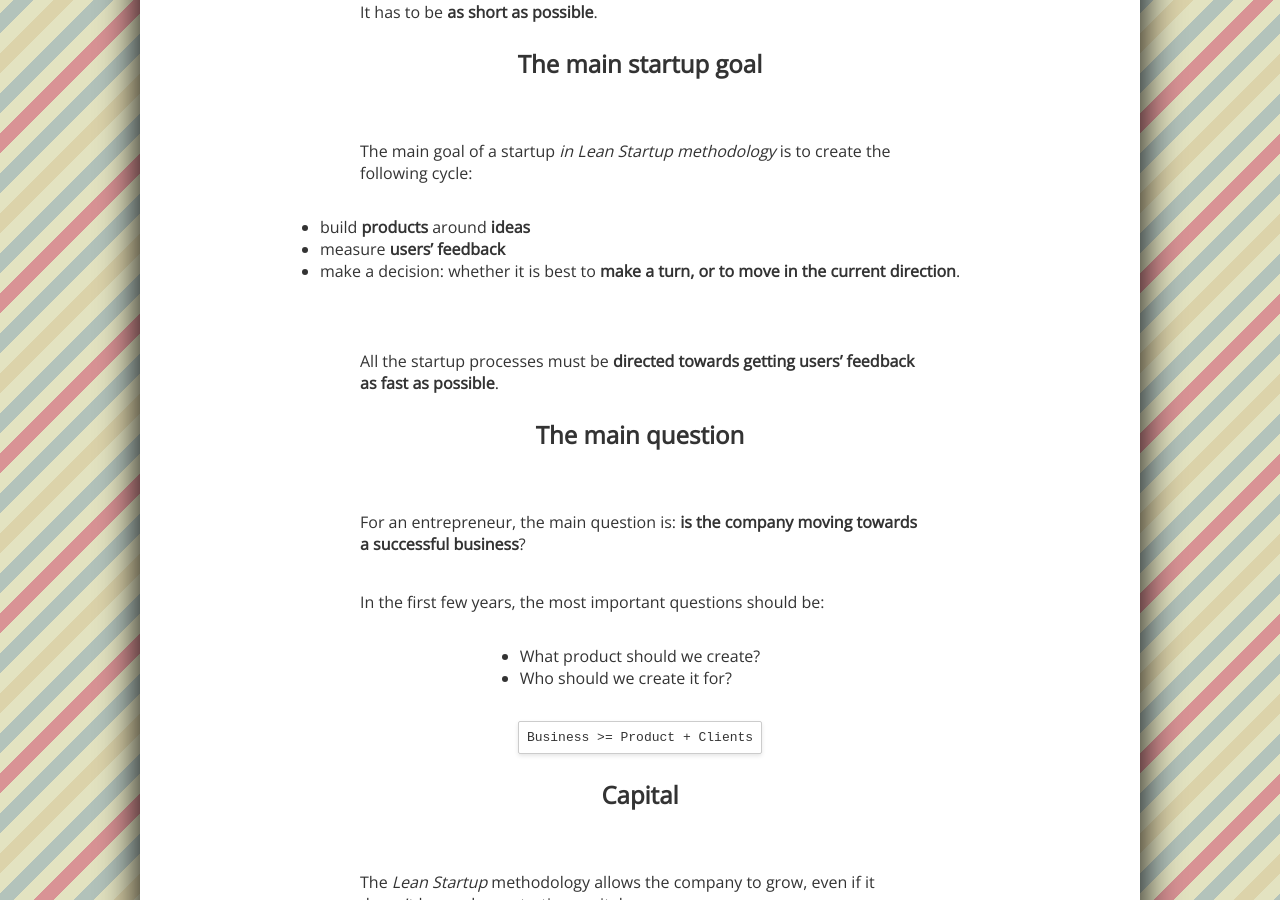
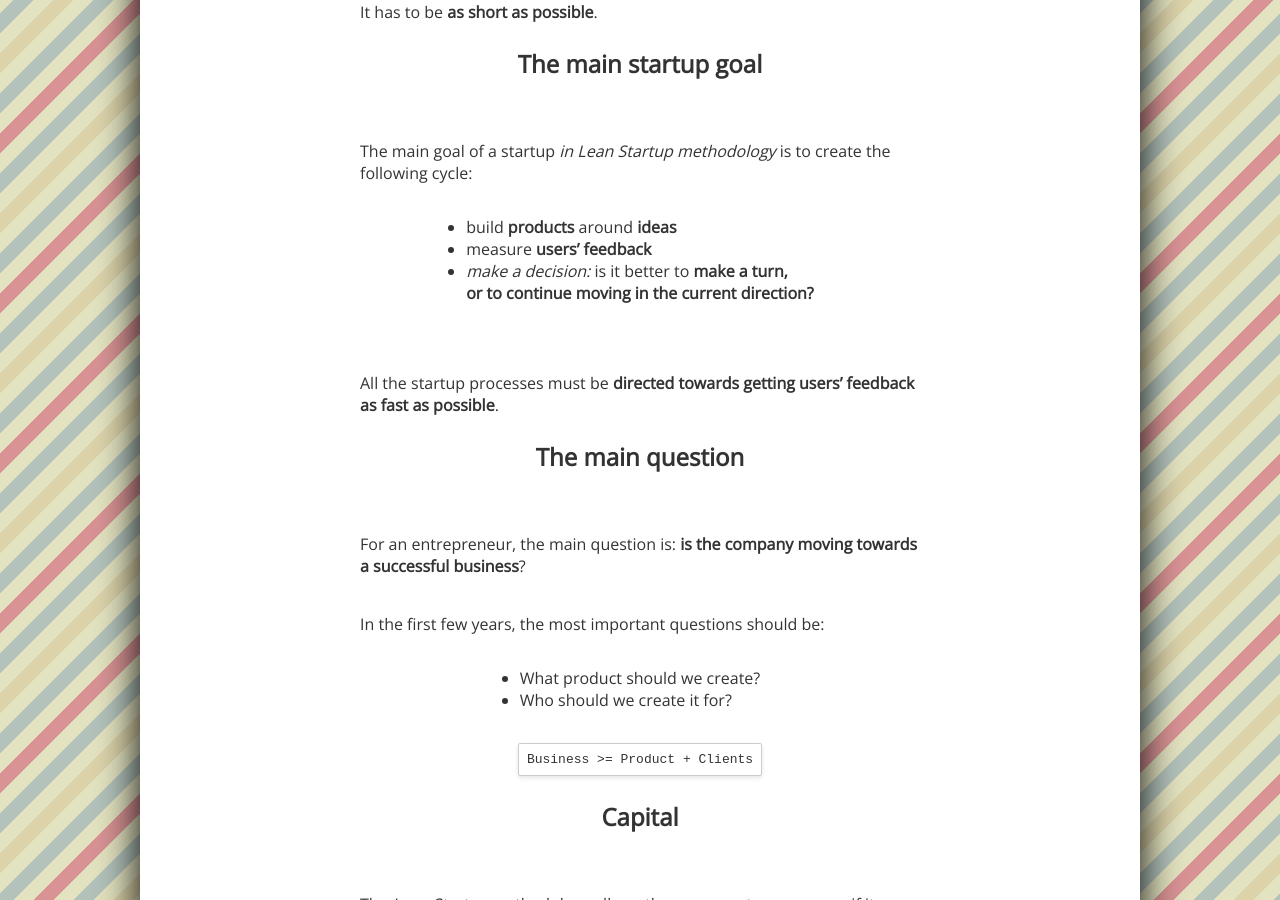
Before and after one commit to Naissur/Naissur.github.io, a Jekyll site: the page built from _posts/2016-04-22-lean.md, in a window 1280 px wide and 900 px high, scrolled down 427 px. Built offline with Jekyll 4.4.1, drawn with Linux system fonts in a browser that asks for light colours; comment, search, counter and statistics services are not loaded.

Commit message:
Fix layout in last post

```diff
--- a/_posts/2016-04-22-lean.md
+++ b/_posts/2016-04-22-lean.md
@@ -25,7 +25,7 @@
 
 - build **products** around **ideas**
 - measure **users' feedback**
-- make a decision: whether it is best to **make a turn, or to move in the current direction**.
+- *make a decision:* is it better to **make a turn, <br /> or to continue moving in the current direction?**
 
 All the startup processes must be **directed towards getting users' feedback as fast as possible**.
 
--- a/build/articles/2017/03/22/lean.html
+++ b/build/articles/2017/03/22/lean.html
@@ -35,7 +35,7 @@
 <ul>
   <li>build <strong>products</strong> around <strong>ideas</strong></li>
   <li>measure <strong>users’ feedback</strong></li>
-  <li>make a decision: whether it is best to <strong>make a turn, or to move in the current direction</strong>.</li>
+  <li><em>make a decision:</em> is it better to <strong>make a turn, <br /> or to continue moving in the current direction?</strong></li>
 </ul>
 
 <p>All the startup processes must be <strong>directed towards getting users’ feedback as fast as possible</strong>.</p>
```
